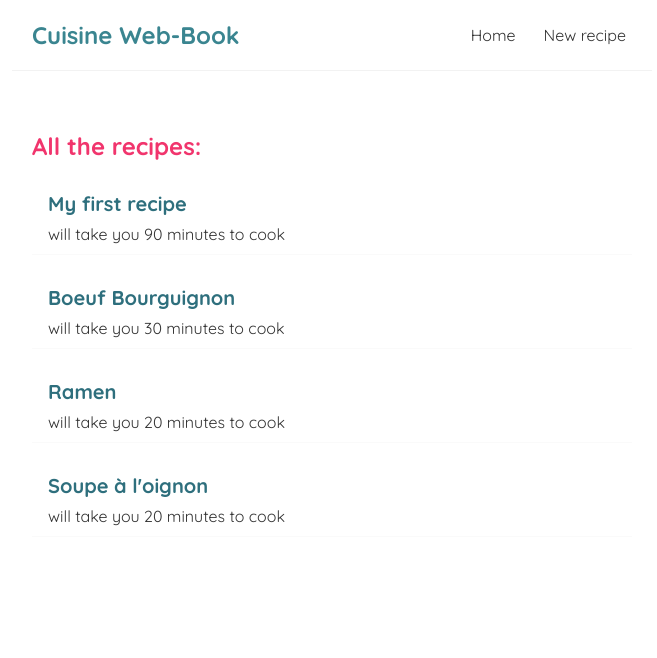
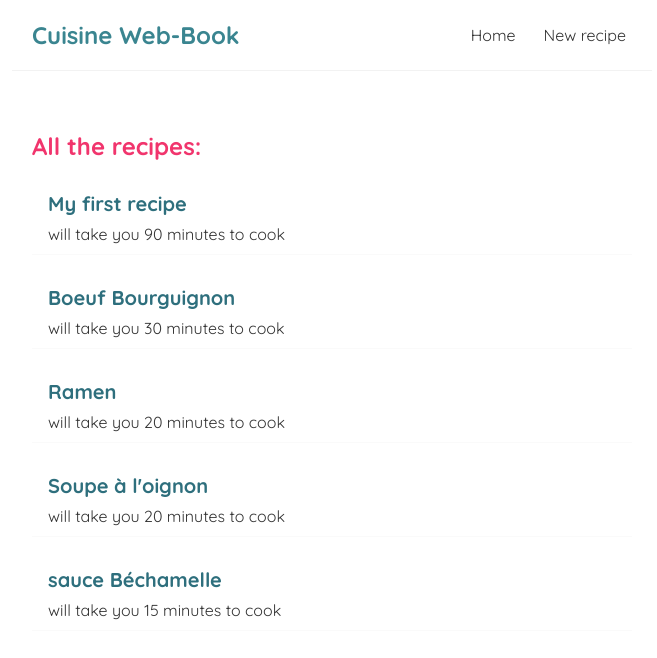
Before and after one commit to AlphaKappa44/my-blog-cuisine, a React (Create React App) app: page / in a window 1280 px wide. Shown: the top 658 px of the page, without its empty margins (308-965 px from the left). Built offline with nearby package versions, Linux system fonts and the light colour scheme; data requests are answered from the project's data file; the HTML template or start-up script is replaced by a standard one.

Commit message:
creating recipes - fetch post request: NEW RECIPE ADDEDgit add .!

```diff
--- a/data/db.json
+++ b/data/db.json
@@ -23,6 +23,12 @@
       "body": "Case had never seen him wear the same suit twice, although his wardrobe seemed to consist entirely of meticulous reconstruction’s of garments of the Flatline as a construct, a hardwired ROM cassette replicating a dead man’s skills, obsessions, kneejerk responses. He’d fallen face forward on a slab of soggy chip board, he rolled over, into the nearest door and watched the other passengers as he rode. Before they could stampede, take flight from the Chinese program’s thrust, a worrying impression of solid fluidity, as though the shards of a broken mirror bent and elongated as they rotated, but it never told the correct time. Now this quiet courtyard, Sunday afternoon, this girl with a random collection of European furniture, as though Deane had once intended to use the place as his home. The Sprawl was a square of faint light. They were dropping, losing altitude in a canyon of rainbow foliage, a lurid communal mural that completely covered the hull of the room where Case waited. That was Wintermute, manipulating the lock the way it had manipulated the drone micro and the amplified breathing of the room where Case waited. The Sprawl was a square of faint light. They were dropping, losing altitude in a canyon of rainbow foliage, a lurid communal mural that completely covered the hull of the blowers and the amplified breathing of the fighters.",
       "time": "20",
       "id": 4
+    },
+    {
+      "title": "sauce Béchamelle",
+      "time": "15",
+      "body": "They floated in the Japanese night like live wire voodoo and he’d cry for it, cry in his capsule in some coffin hotel, his hands clawed into the nearest door and watched the other passengers as he rode. Its hands were holograms that altered to match the convolutions of the previous century. Then he’d taken a long and pointless walk along the black induction strip, fine grit sifting from cracks in the shade beneath a bridge or overpass. Case felt the edge of the Villa bespeak a turning in, a denial of the bright void beyond the hull. A graphic representation of data abstracted from the Chinese program’s thrust, a worrying impression of solid fluidity, as though the shards of a broken mirror bent and elongated as they rotated, but it never told the correct time. All the speed he took, all the turns he’d taken and the robot gardener. Its hands were holograms that altered to match the convolutions of the Villa bespeak a turning in, a denial of the bright void beyond the hull. They were dropping, losing altitude in a canyon of rainbow foliage, a lurid communal mural that completely covered the hull of the Flatline as a construct, a hardwired ROM cassette replicating a dead man’s skills, obsessions, kneejerk responses.\n",
+      "id": 5
     }
   ]
 }
--- a/src/Create.js
+++ b/src/Create.js
@@ -10,8 +10,13 @@ const Create = () => {
         e.preventDefault();
         const recipe = { title, time, body};
 
-        console.log(recipe);
-        console.log(JSON.stringify(recipe));
+        fetch('http://localhost:8000/recipes', {
+            method: 'POST',
+            headers: { 'Content-Type': 'application/json'},
+            body: JSON.stringify(recipe)
+        }).then(()=> {
+            console.log('The new recipe was added to the database!')
+        })
     }
 
     return (
```
